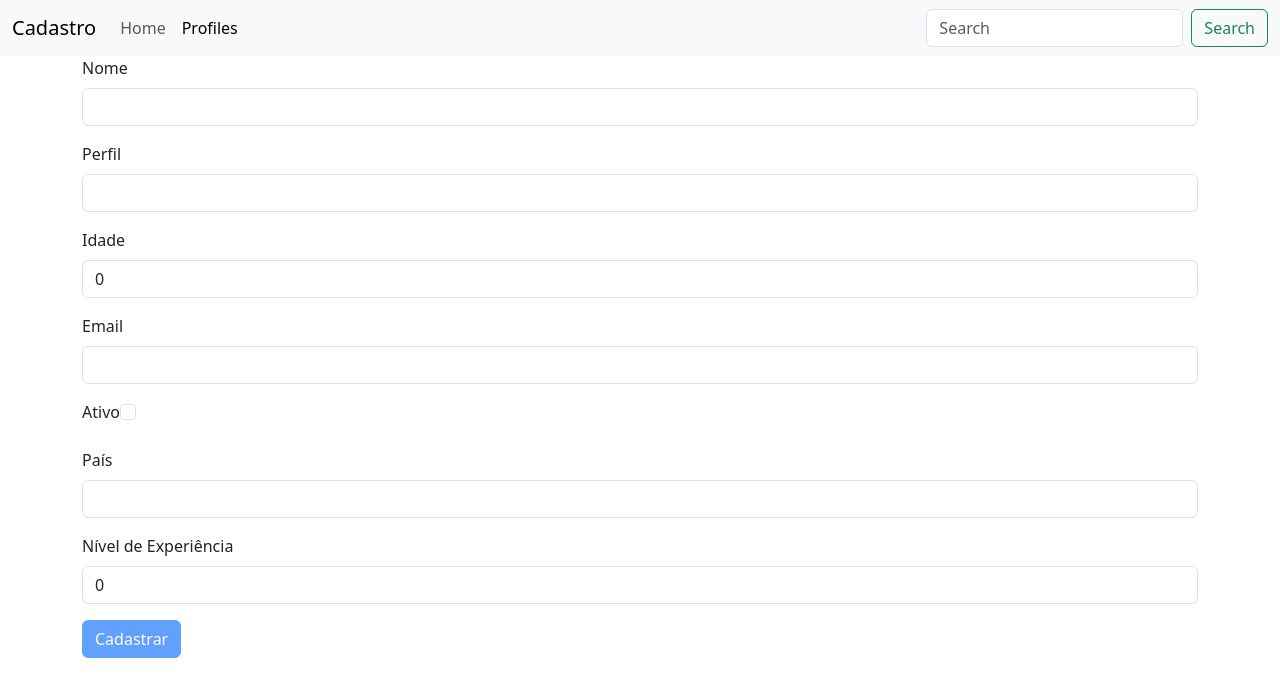
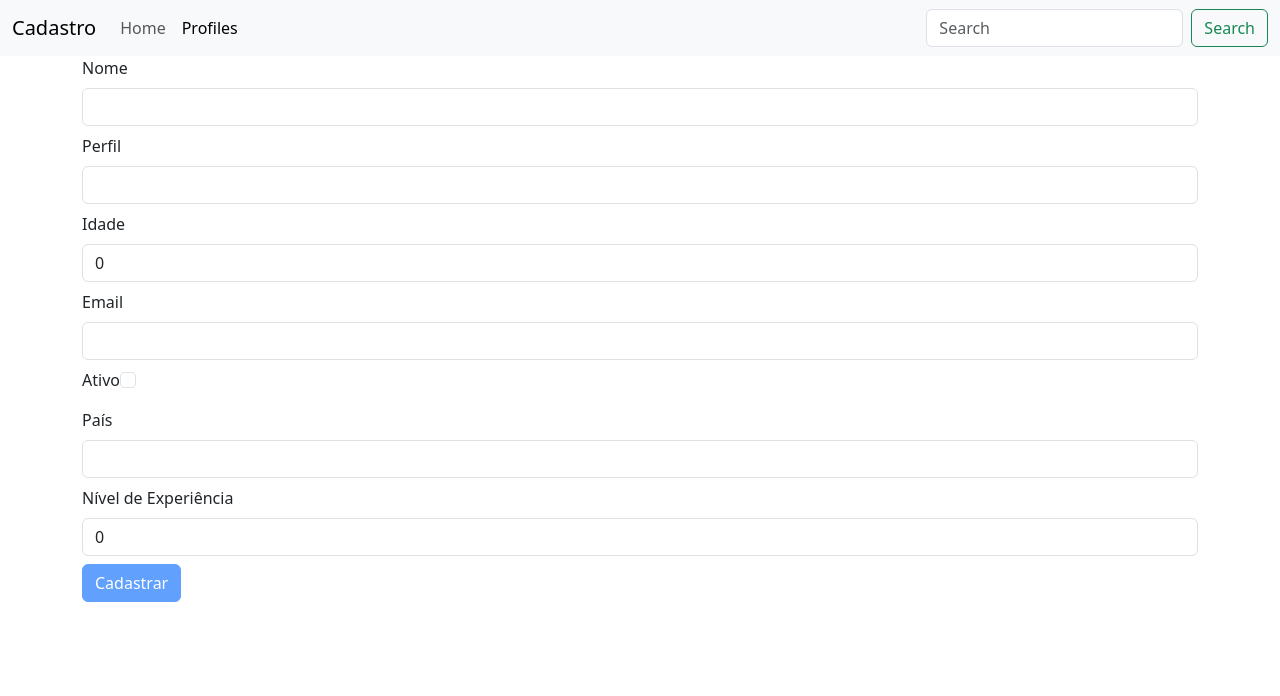
Before and after one commit to rafaelblink/treinamento-angular-junho-2024, an Angular app: page /profile/create in a window 1280 px wide. Shown: the top 696 px of the page. Built offline with nearby package versions, Linux system fonts and the light colour scheme.

Commit message:
final  commit 1

```diff
--- a/src/app/pages/profile/profile-create-update/profile-create-update.component.html
+++ b/src/app/pages/profile/profile-create-update/profile-create-update.component.html
@@ -1,30 +1,30 @@
 <div class="container">
     <form (ngSubmit)="onSubmit()" [formGroup]="profileForm">
-        <div class="mb-3">
+        <div class="mb-2">
             <label for="name" class="form-label">Nome</label>
             <input type="text" class="form-control" id="name" formControlName="name" name="name">
         </div>
-        <div class="mb-3">
+        <div class="mb-2">
             <label for="role" class="form-label">Perfil</label>
             <input type="text" class="form-control" id="role" formControlName="role">
         </div>
-        <div class="mb-3">
+        <div class="mb-2">
             <label for="age" class="form-label">Idade</label>
             <input type="number" class="form-control" id="age" formControlName="age">
         </div>
-        <div class="mb-3">
+        <div class="mb-2">
             <label for="email" class="form-label">Email</label>
             <input type="email" class="form-control" id="email" formControlName="email">
           </div>
-          <div class="mb-3">
+          <div class="mb-2">
             <label for="ativo" class="form-label">Ativo</label>
             <input type="checkbox" class="form-check-input" id="ativo" formControlName="ativo">
           </div>
-          <div class="mb-3">
+          <div class="mb-2">
             <label for="pais" class="form-label">País</label>
             <input type="text" class="form-control" id="pais" formControlName="pais">
           </div>
-          <div class="mb-3">
+          <div class="mb-2">
             <label for="nivelExperiencia" class="form-label">Nível de Experiência</label>
             <input type="number" class="form-control" id="nivelExperiencia" formControlName="nivelExperiencia">
           </div>
```
